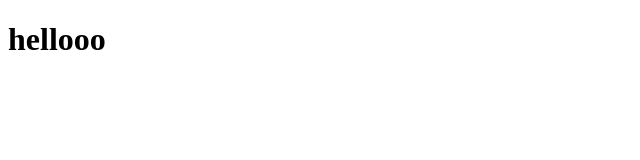
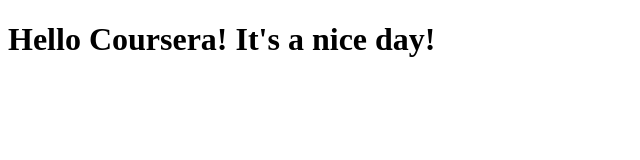
Before and after one commit to verdenhaus/coursera-test, a plain HTML site: page site/index.html in a window 1280 px wide. Shown: the whole page, without its empty margins (0-640 px from the left). Drawn offline with Linux system fonts and the light colour scheme.

Commit message:
Small addition

```diff
--- a/site/index.html
+++ b/site/index.html
@@ -4,6 +4,6 @@
 	<title>Hello Coursera!</title>
 </head>
 <body>
-<h1>hellooo</h1>
+<h1>Hello Coursera! It's a nice day!</h1>
 </body>
 </html>
```
